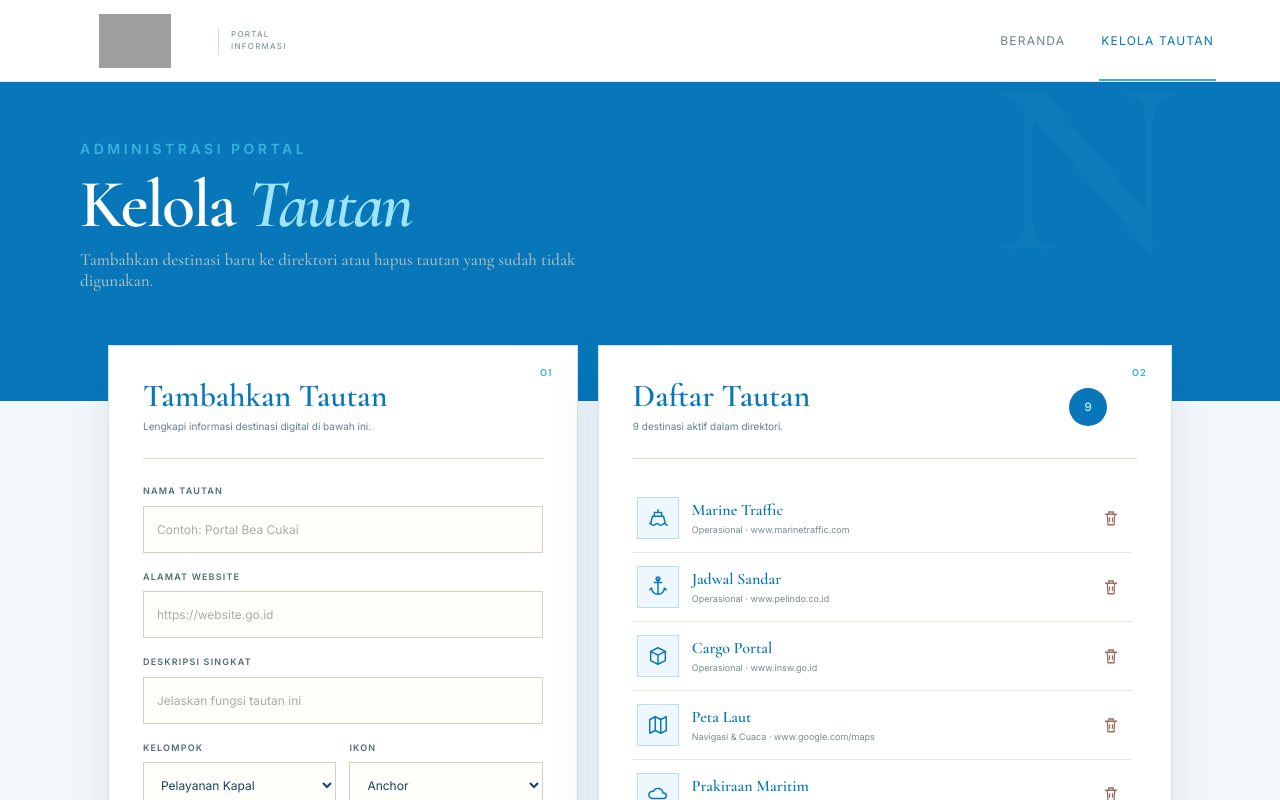
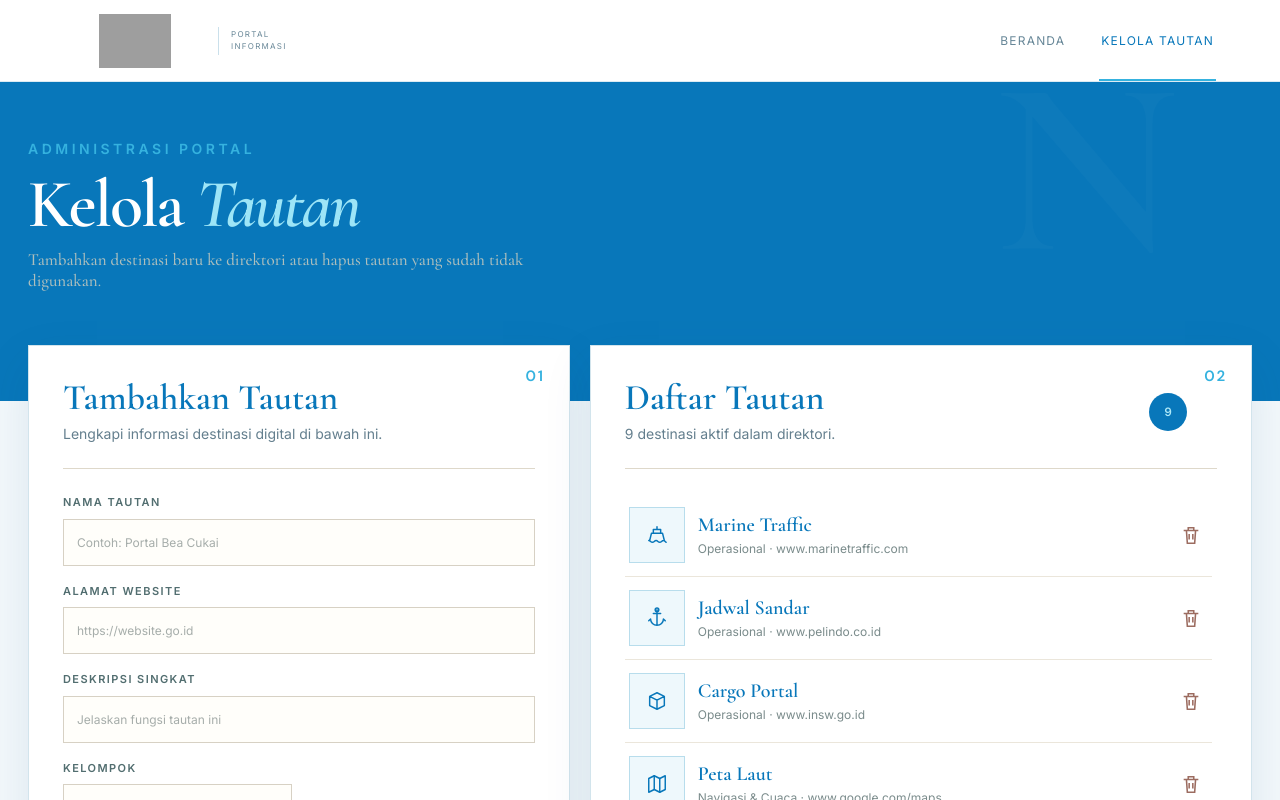
Before and after one commit to Fakhrul0104/Website_Magang, a React (Vite) app: page / in a window 1280 px wide. Both pictures are taken after a click on the button "KELOLA TAUTAN". Shown: the top 800 px of the page. Built offline with nearby package versions, Linux system fonts and the light colour scheme; grey boxes are pictures that could not be loaded.

Commit message:
Penyesuaian font

```diff
--- a/src/index.css
+++ b/src/index.css
@@ -474,7 +474,7 @@ nav button.active::after {
 .manage-intro {
   background: var(--navy);
   color: white;
-  padding: 54px max(28px, calc((100vw - 1120px) / 2)) 110px;
+  padding: 54px max(28px, calc((90vw - 1120px) / 2)) 110px;
   position: relative;
   overflow: hidden;
 }
@@ -505,7 +505,7 @@ nav button.active::after {
 }
 
 .manage-layout {
-  max-width: 1120px;
+  max-width: 1320px;
   margin: -56px auto 0;
   padding: 0 28px;
   position: relative;
@@ -528,7 +528,7 @@ nav button.active::after {
   position: absolute;
   right: 24px;
   top: 20px;
-  font: 600 10px "DM Sans";
+  font: 600 15px "DM Sans";
   color: var(--brass);
   letter-spacing: .12em;
 }
@@ -540,12 +540,12 @@ nav button.active::after {
 }
 
 .panel-title h2 {
-  font-size: 32px;
+  font-size: 36px;
   margin: 0;
 }
 
 .panel-title p {
-  font-size: 10px;
+  font-size: 14px;
   color: var(--muted);
   margin: 7px 0 0;
 }
@@ -561,7 +561,7 @@ form label>span {
   text-transform: uppercase;
   letter-spacing: .13em;
   color: #526e70;
-  font-size: 9px;
+  font-size: 11px;
   font-weight: 600;
   margin-bottom: 8px;
 }
@@ -602,7 +602,7 @@ form input::placeholder {
   text-transform: uppercase;
   letter-spacing: .13em;
   color: #526e70;
-  font-size: 9px;
+  font-size: 11px;
   font-weight: 600;
   margin-bottom: 8px;
 }
@@ -775,8 +775,8 @@ form input::placeholder {
 }
 
 .item-icon {
-  width: 42px;
-  height: 42px;
+  width: 56px;
+  height: 56px;
 }
 
 .item-copy {
@@ -785,12 +785,12 @@ form input::placeholder {
 }
 
 .item-copy strong {
-  font-size: 16px;
+  font-size: 20px;
 }
 
 .item-copy small {
   color: #7a8b8b;
-  font-size: 9px;
+  font-size: 12px;
   display: block;
   margin-top: 3px;
   overflow: hidden;
@@ -987,10 +987,12 @@ footer p {
 /* Container Floating Sticky Bar */
 .search-sticky-wrap {
   position: fixed;
-  top: 16px; /* Posisi di atas layar (melayang di atas header) */
+  top: 16px;
+  /* Posisi di atas layar (melayang di atas header) */
   left: 50%;
   transform: translateX(-50%) translateY(-100px) scale(0.95);
-  z-index: 999; /* Dipastikan paling atas melebihi z-index header (biasanya z-index: 10/100) */
+  z-index: 999;
+  /* Dipastikan paling atas melebihi z-index header (biasanya z-index: 10/100) */
   opacity: 0;
   pointer-events: none;
   width: calc(100% - 32px);
@@ -1106,6 +1108,7 @@ footer p {
     opacity: 0;
     transform: translateY(10px);
   }
+
   to {
     opacity: 1;
     transform: translateY(0);
--- a/src/pages/ManagePage.tsx
+++ b/src/pages/ManagePage.tsx
@@ -212,35 +212,6 @@ export default function ManagePage({
                                     ))}
                                 </select>
                             </label>
-
-                            <label>
-                                <span>Ikon</span>
-
-                                <select
-                                    value={form.icon}
-                                    onChange={(e) =>
-                                        setForm({
-                                            ...form,
-                                            icon: e.target
-                                                .value as IconName,
-                                        })
-                                    }
-                                >
-                                    {Object.keys(iconPaths).map(
-                                        (icon) => (
-                                            <option
-                                                value={icon}
-                                                key={icon}
-                                            >
-                                                {icon
-                                                    .charAt(0)
-                                                    .toUpperCase() +
-                                                    icon.slice(1)}
-                                            </option>
-                                        ),
-                                    )}
-                                </select>
-                            </label>
                         </div>
 
                         <div className="image-field">
@@ -399,8 +370,8 @@ export default function ManagePage({
                                     title="Hapus tautan"
                                 >
                                     <svg
-                                        width="18"
-                                        height="18"
+                                        width="22"
+                                        height="22"
                                         viewBox="0 0 24 24"
                                         fill="none"
                                         stroke="currentColor"
```
Also changed, not shown: src/pages/HomePage.tsx (+8 -12 lines).
